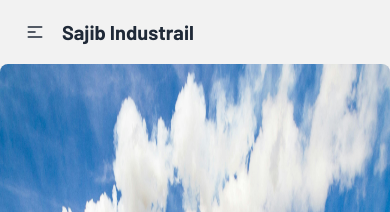
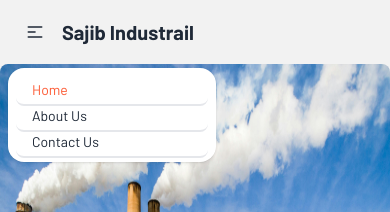
Before and after one commit to sajib689/assignment-nine-client-b9, a React (Vite) app: page / in a window 390 px wide. Both pictures are taken after a click on the button 35 px from the left and 32 px from the top of the page. Shown: the top 212 px of the page. Built offline with nearby package versions, Linux system fonts and the light colour scheme; no server answers.

Commit message:
change navbar design

```diff
--- a/src/Components/Banner/Banner.jsx
+++ b/src/Components/Banner/Banner.jsx
@@ -25,19 +25,19 @@ const Banner = () => {
       className="mySwiper"
     >
       <SwiperSlide>
-        <img className="w-full h-[90vh] rounded-lg"
+        <img className="w-full h-[50vh] lg:h-[90vh] md:h-[90vh] rounded-lg"
           src={img1}
           alt=""
         />
       </SwiperSlide>
       <SwiperSlide>
-        <img className="w-full h-[90vh] rounded-lg"
+        <img className="w-full h-[50vh] lg:h-[90vh] md:h-[90vh] rounded-lg"
            src={img2}
           alt=""
         />
       </SwiperSlide>
       <SwiperSlide>
-        <img className="w-full h-[90vh] rounded-lg"
+        <img className="w-full h-[50vh] lg:h-[90vh] md:h-[90vh] rounded-lg"
            src={img3}
           alt=""
         />
--- a/src/Components/Navbar/Navbar.jsx
+++ b/src/Components/Navbar/Navbar.jsx
@@ -104,7 +104,7 @@ const Navbar = () => {
           </div>
           <ul
             tabIndex={0}
-            className="menu menu-sm dropdown-content mt-3 z-[1] p-2 shadow bg-base-100 rounded-box w-52"
+            className="z-10	menu menu-sm dropdown-content mt-3 p-2 shadow bg-base-100 rounded-box w-52"
           >
             {links}
           </ul>
```
